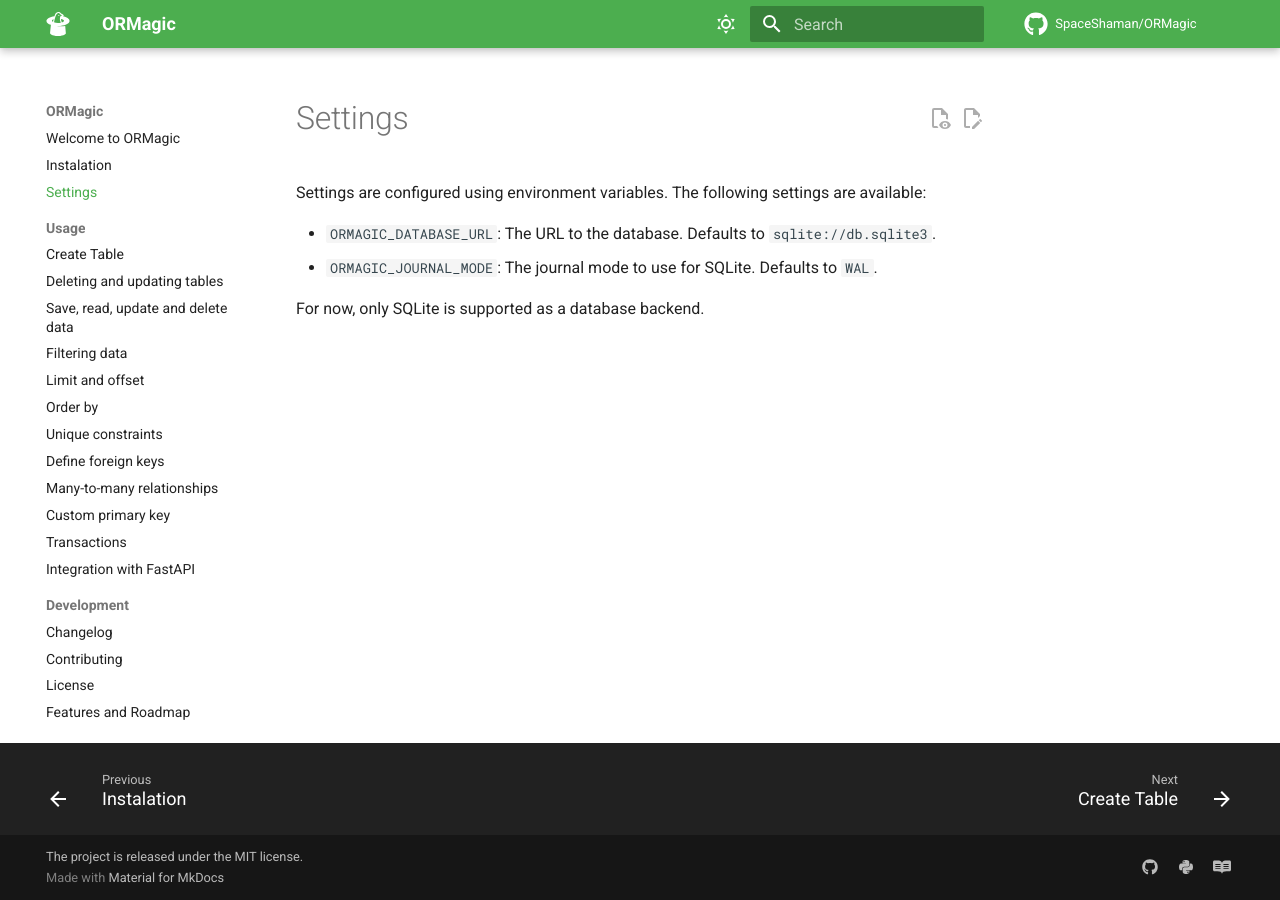
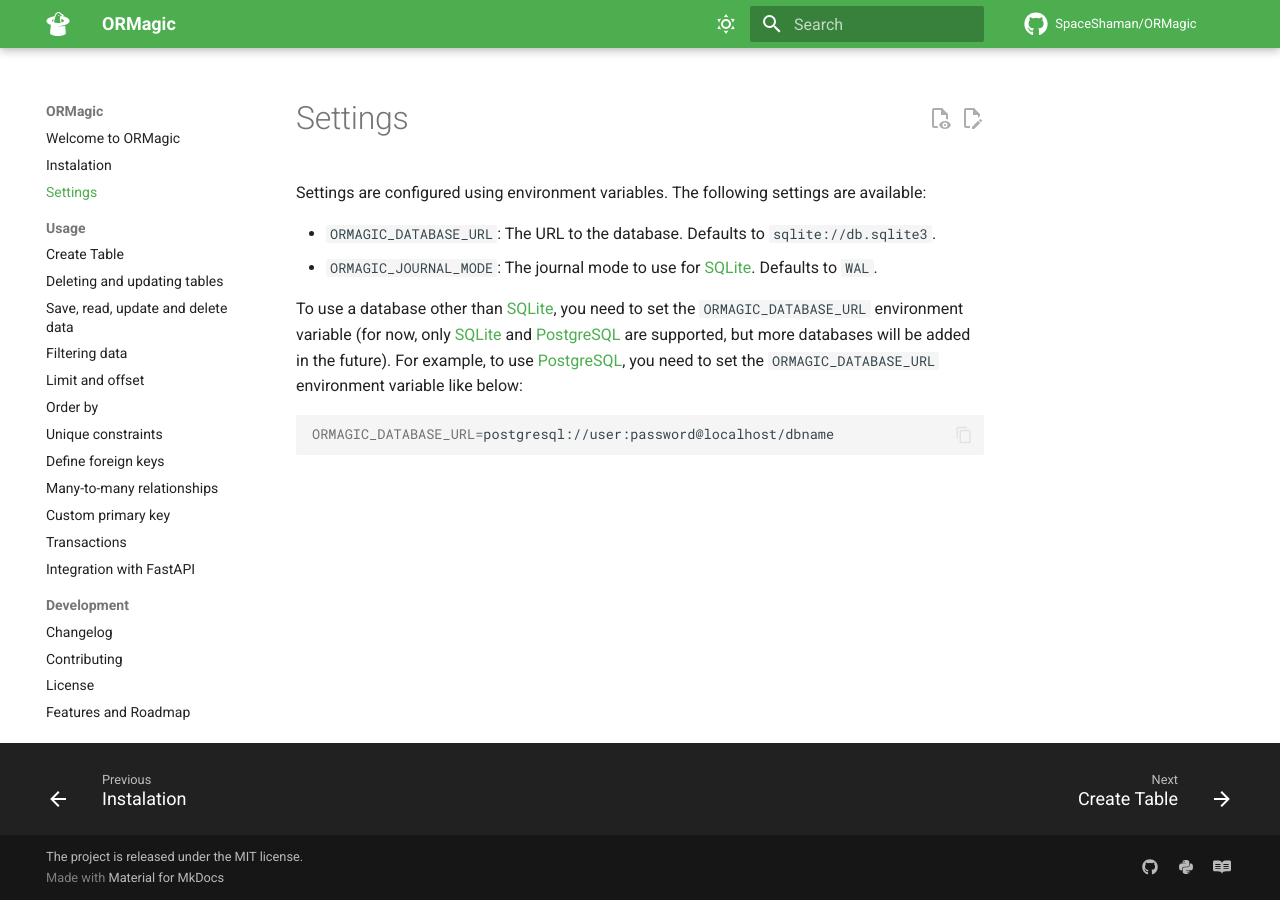
Before and after one commit to SpaceShaman/ORMagic, an MkDocs documentation site: the page built from docs/settings.md, in a window 1280 px wide. Built offline with MkDocs 1.6.1 and Material for MkDocs 9.7.7, drawn with Linux system fonts in a browser that asks for light colours; comment, search, counter and statistics services are not loaded.

Commit message:
📝 (README.md, settings.md): update environment variable name to `ORMAGIC_DATABASE_URL` and improve documentation on database configuration

````diff
--- a/docs/settings.md
+++ b/docs/settings.md
@@ -3,6 +3,10 @@
 Settings are configured using environment variables. The following settings are available:
 
 - `ORMAGIC_DATABASE_URL`: The URL to the database. Defaults to `sqlite://db.sqlite3`.
-- `ORMAGIC_JOURNAL_MODE`: The journal mode to use for SQLite. Defaults to `WAL`.
+- `ORMAGIC_JOURNAL_MODE`: The journal mode to use for [SQLite](https://www.sqlite.org). Defaults to `WAL`.
 
-For now, only SQLite is supported as a database backend.
+To use a database other than [SQLite](https://www.sqlite.org), you need to set the `ORMAGIC_DATABASE_URL` environment variable (for now, only [SQLite](https://www.sqlite.org) and [PostgreSQL](https://www.postgresql.org) are supported, but more databases will be added in the future). For example, to use [PostgreSQL](https://www.postgresql.org), you need to set the `ORMAGIC_DATABASE_URL` environment variable like below:
+
+```bash
+ORMAGIC_DATABASE_URL=postgresql://user:password@localhost/dbname
+```
````
Also changed, not shown: README.md (+1 -1 lines).
